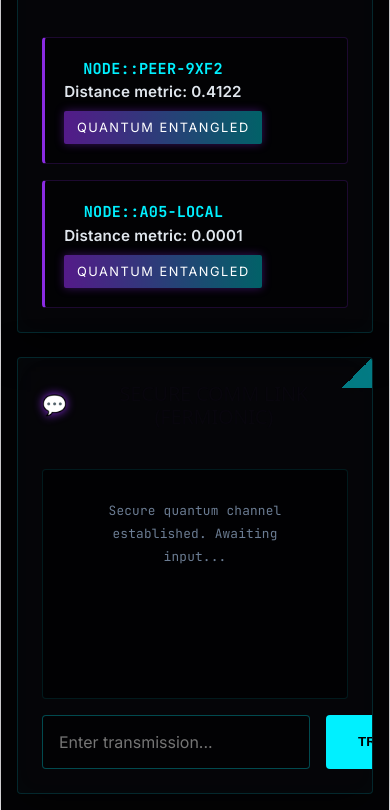
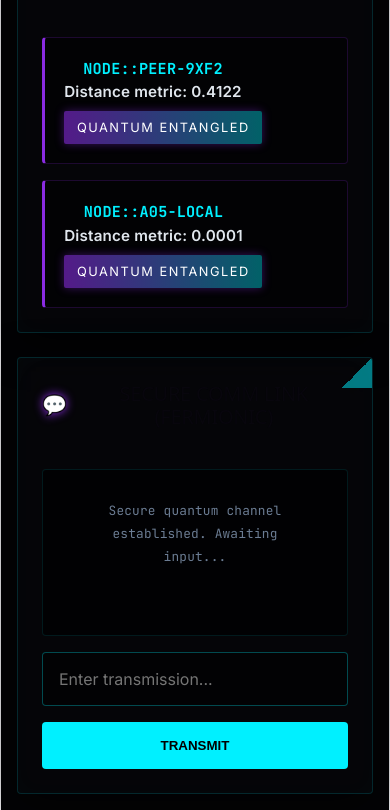
Before and after one commit to MichaelOduro37/project-origin, a website built with Vite: page origin_ui/index.html in a window 390 px wide. Shown: the part 1579-2389 px from the top of the page. Built offline with nearby package versions, Linux system fonts and the light colour scheme; no server answers.

Commit message:
Fix Secure Comm Link input layout bleeding off-screen on mobile by stacking input and button vertically

```diff
--- a/origin_ui/style.css
+++ b/origin_ui/style.css
@@ -452,6 +452,15 @@ h2 {
     box-sizing: border-box;
   }
 
+  .chat-input-wrapper {
+    flex-direction: column;
+  }
+
+  #chat-send {
+    width: 100%;
+    padding: 1rem;
+  }
+
   .stats-grid {
     grid-template-columns: 1fr;
     gap: 1rem;
```
